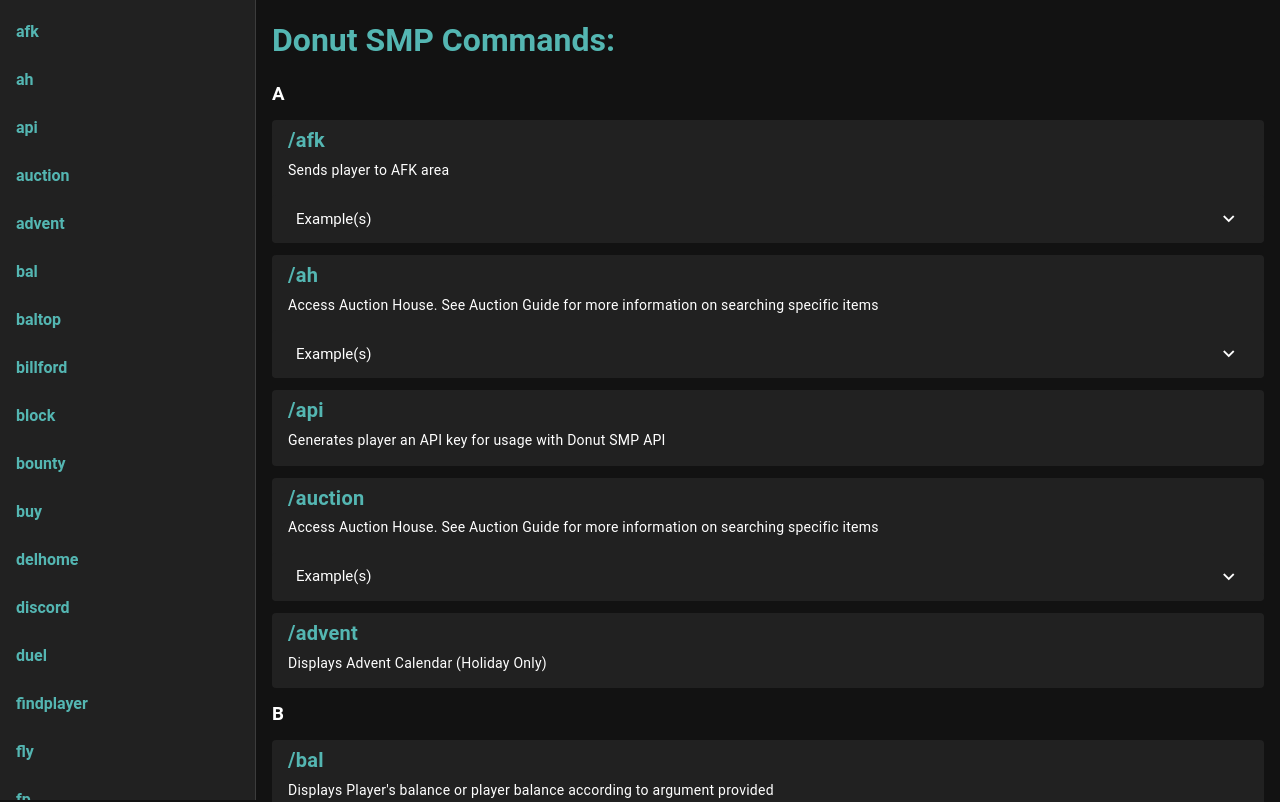
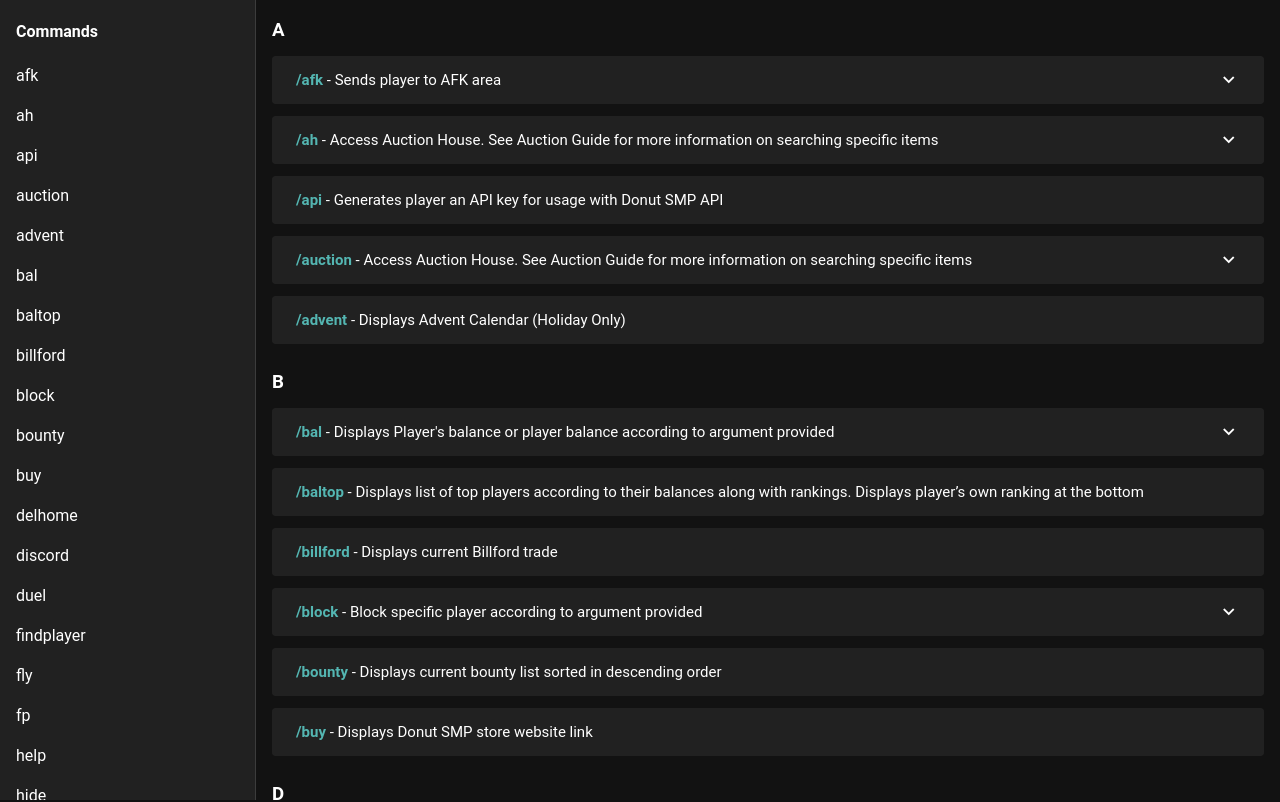
Before and after one commit to Leisoom/Donut-SMP-Commands, a Vue app: page / in a window 1280 px wide. Shown: the top 802 px of the page. Built offline with nearby package versions, Linux system fonts and the light colour scheme; a small style sheet from the web is missing.

Commit message:
Simplify command component and navigation bar

```diff
--- a/src/components/Command.vue
+++ b/src/components/Command.vue
@@ -1,14 +1,27 @@
 <template>
   <v-card class="my-3" density="compact" elevation="0">
-    <v-card-title class="font-weight-bold text-secondary">
-      /{{ command.command }}
-    </v-card-title>
-    <v-card-text>{{ command.description }}</v-card-text>
-    <v-expansion-panels v-if="command.examples" flat>
-      <v-expansion-panel elevation="0" static title="Example(s)">
-        <v-expansion-panel-text>
+    <v-expansion-panels flat>
+      <v-expansion-panel elevation="0">
+        <v-expansion-panel-title v-if="hasExamples" static>
+          <span>
+            <b class="text-secondary">/{{ command.command }}</b> - {{ command.description }}
+          </span>
+        </v-expansion-panel-title>
+        <div
+          v-else
+          class="v-expansion-panel-title"
+        >
+          <span>
+            <b class="text-secondary">/{{ command.command }}</b> - {{ command.description }}
+          </span>
+        </div>
+        <v-expansion-panel-text v-if="hasExamples">
           <v-list>
-            <v-list-item v-for="exp in command.examples" :key="exp.argument">
+            <v-list-item
+              v-for="exp in command.examples"
+              :key="exp.argument"
+              density="compact"
+            >
               /{{ command.command }} {{ exp.argument }} - {{ exp.description }}
             </v-list-item>
           </v-list>
@@ -20,9 +33,13 @@
 
 <script setup lang="ts">
   import type { Command } from '@/types/command'
+  import { computed } from 'vue'
 
-  defineProps<{
+  const props = defineProps<{
     command: Command
   }>()
 
+  const hasExamples = computed(() => {
+    return props.command.examples && props.command.examples.length > 0
+  })
 </script>
--- a/src/pages/index.vue
+++ b/src/pages/index.vue
@@ -2,13 +2,13 @@
   <v-container>
     <v-navigation-drawer>
       <v-list>
-        <v-list-item v-for="cmd in rawCommands" :key="cmd.command" class="font-weight-bold text-secondary" :href="'#' + cmd.command">
+        <v-list-item class="font-weight-bold">Commands</v-list-item>
+        <v-list-item v-for="cmd in rawCommands" :key="cmd.command" density="compact" :href="'#' + cmd.command">
           {{ cmd.command }}
         </v-list-item>
       </v-list>
     </v-navigation-drawer>
-    <h1 class="text-secondary mb-4">Donut SMP Commands: </h1>
-    <div v-for="(cmds, letter) in groupedCommands" :key="letter">
+    <div v-for="(cmds, letter) in groupedCommands" :key="letter" class="mb-6">
       <h3>{{ letter.toUpperCase() }}</h3>
       <Command
         v-for="cmd in cmds"
```
